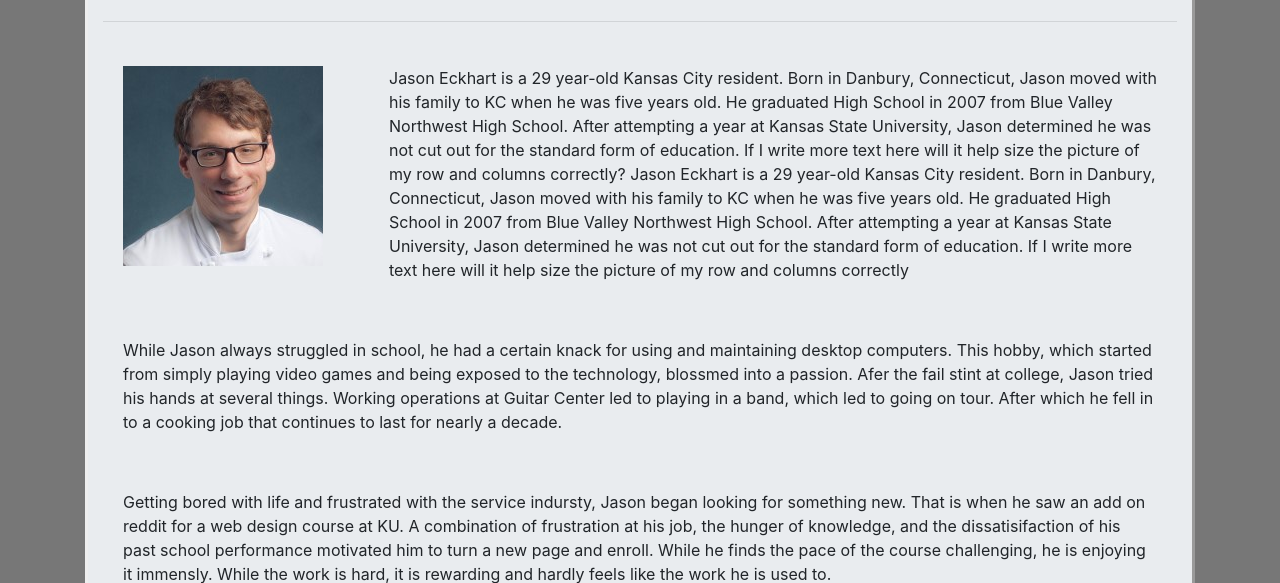
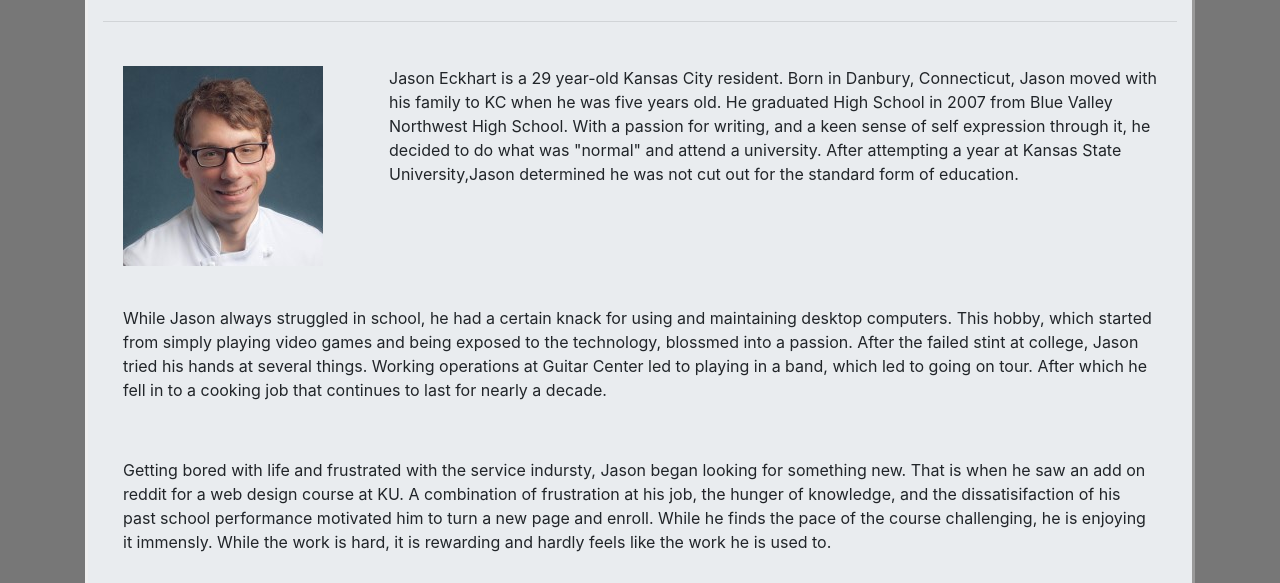
Before and after one commit to Jeckhart582/Bootstrap-Portfolio, a plain HTML site: page index.html in a window 1280 px wide. Shown: the part 217-800 px from the top of the page. Drawn offline with nearby package versions, Linux system fonts and the light colour scheme.

Commit message:
another push, tidying up a few things before handing in

```diff
--- a/index.html
+++ b/index.html
@@ -45,12 +45,8 @@
 
                         <div class="col-lg-9">
                         <p> Jason Eckhart is a 29 year-old Kansas City resident. Born in Danbury, Connecticut, Jason moved with his family to KC when he was five years old.
-                        He graduated High School in 2007 from Blue Valley Northwest High School. After attempting a year at Kansas State University,
-                        Jason determined he was not cut out for the standard form of education. If  I write more text here will
-                        it help size the picture of my row and columns correctly?  Jason Eckhart is a 29 year-old Kansas City resident. Born in Danbury, Connecticut, Jason moved with his family to KC when he was five years old.
-                        He graduated High School in 2007 from Blue Valley Northwest High School. After attempting a year at Kansas State University,
-                        Jason determined he was not cut out for the standard form of education. If  I write more text here will
-                        it help size the picture of my row and columns correctly </p>
+                        He graduated High School in 2007 from Blue Valley Northwest High School. With a passion for writing, and a keen sense of self expression through it,
+                        he decided to do what was "normal" and attend a university. After attempting a year at Kansas State University,Jason determined he was not cut out for the standard form of education. </p>
                         </div>
 
                     </div>
@@ -59,7 +55,7 @@
                         <div class="col-sm-12">
                             <p>
                             While Jason always struggled in school, he had a certain knack for using and maintaining desktop computers. This hobby, which
-                            started from simply playing video games and being exposed to the technology, blossmed into a passion. Afer the fail stint at college,
+                            started from simply playing video games and being exposed to the technology, blossmed into a passion. After the failed stint at college,
                             Jason tried his hands at several things. Working operations at Guitar Center led to playing in a band, which led to going on tour. After
                             which he fell in to a cooking job that continues to last for nearly a decade.
                             </p>
```
Also changed, not shown: assets/style.css (line endings or trailing spaces), contact.html (indentation only).
